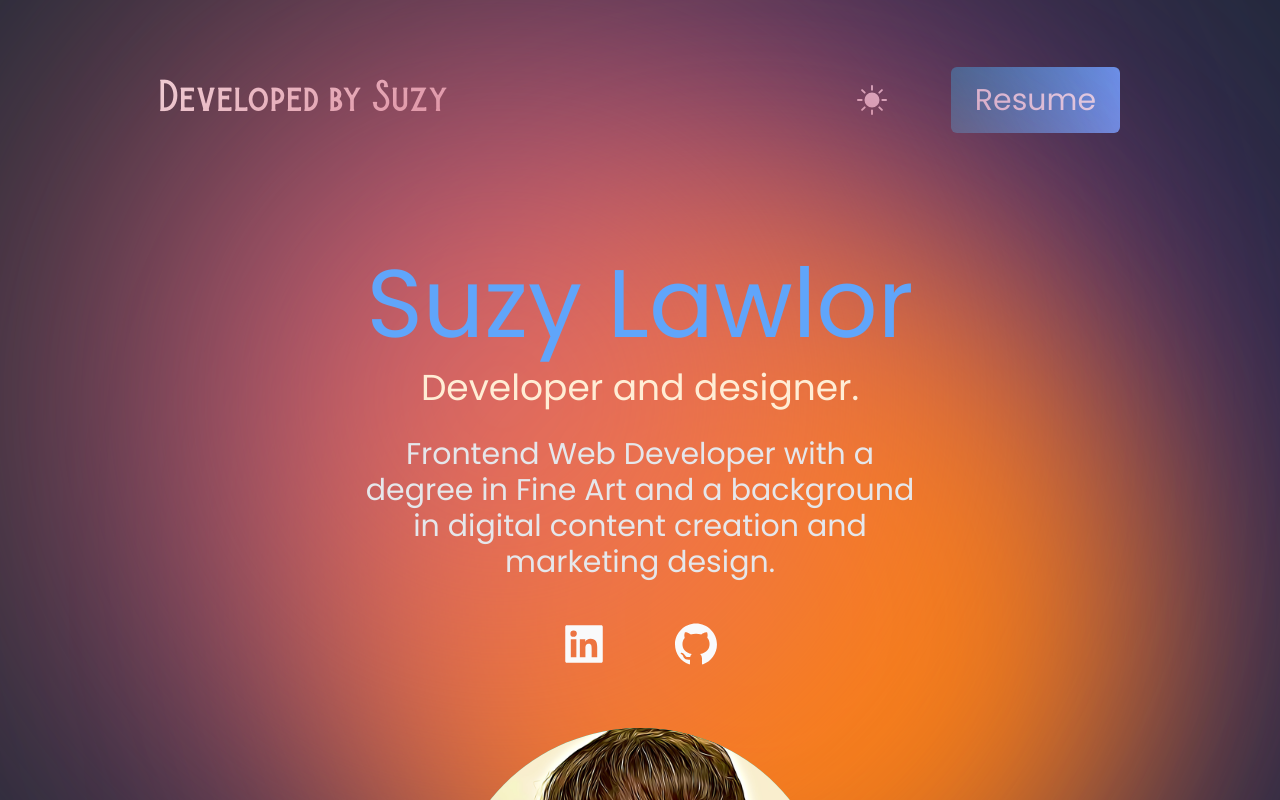
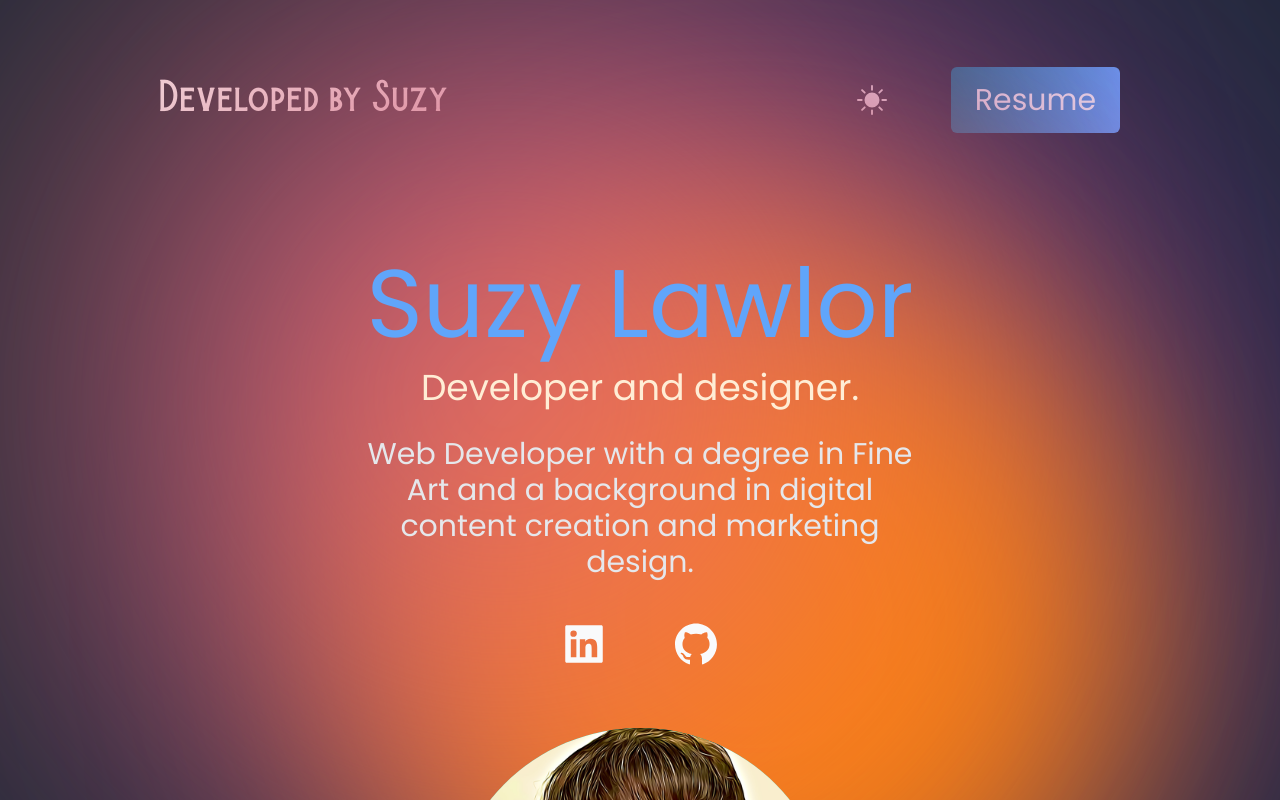
Before and after one commit to suzylawlor/SuzyLawlor_Portfolio, a Next.js app: page / in a window 1280 px wide. Shown: the top 800 px of the page. Built offline with nearby package versions, Linux system fonts and the light colour scheme.

Commit message:
Add files via upload

```diff
--- a/src/pages/index.js
+++ b/src/pages/index.js
@@ -201,8 +201,8 @@ function Home() {
               style={{ position: "relative", zIndex: 1 }}
               className="text-lg md:text-3xl sm:text-2xl py-5 leading-8 text-gray-950 dark:text-gray-200 max-w-xl mx-auto"
             >
-              Frontend Web Developer with a degree in Fine Art and a background
-              in digital content creation and marketing design.
+              Web Developer with a degree in Fine Art and a background in
+              digital content creation and marketing design.
             </p>
 
             {/* Create a div element */}
```
